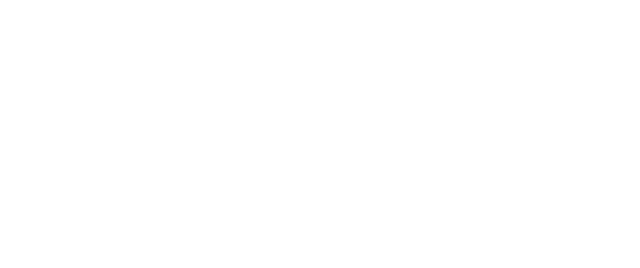
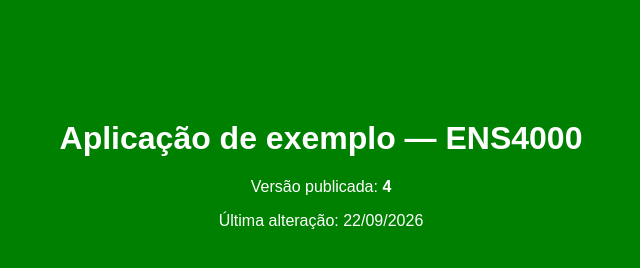
Before and after one commit to gkmbarea/Sistema-do-posto, a plain HTML site: page index.html in a window 1280 px wide. Shown: the whole page, without its empty margins (319-959 px from the left). Drawn offline with Linux system fonts and the light colour scheme.

Commit message:
alteracao de cor

```diff
--- a/index.html
+++ b/index.html
@@ -6,7 +6,7 @@
   <title>ENS4000 — Prática de Deploy</title>
   <style>
     body {
-      background-color: #green; /* altere esta cor e faça o deploy */
+      background-color: green; /* altere esta cor e faça o deploy */
       color: #ffffff;
       font-family: Arial, Helvetica, sans-serif;
       text-align: center;
```
